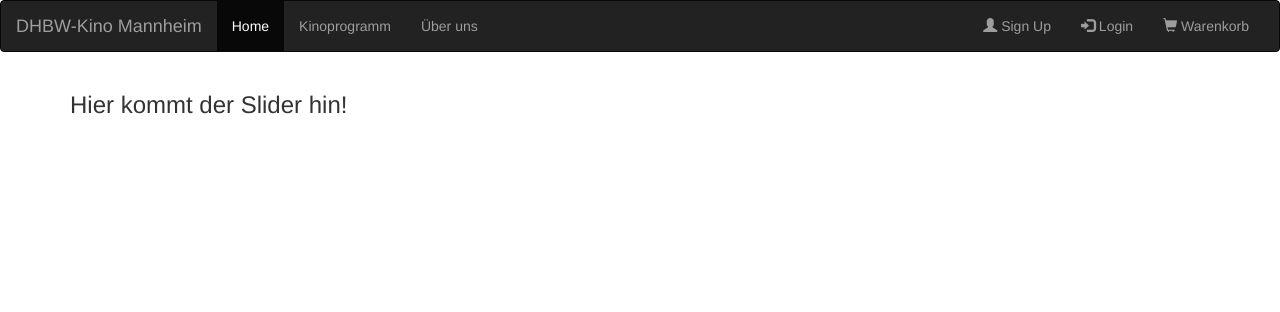
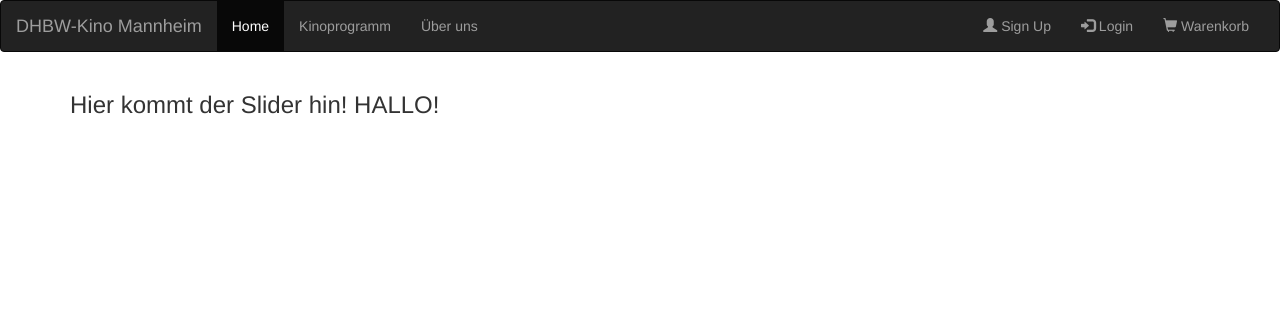
Before and after one commit to leondb999/kino, a PHP site: page /navbar.php in a window 1280 px wide. Shown: the top 312 px of the page. Run offline with PHP 8.4, Linux system fonts and the light colour scheme.

Commit message:
Navbar Nico4

```diff
--- a/navbar.php
+++ b/navbar.php
@@ -36,7 +36,7 @@
 </nav>
 
 <div class="container">
-  <h3>Hier kommt der Slider hin!</h3>
+  <h3>Hier kommt der Slider hin! HALLO!</h3>
 </div>
 
 </body>
```
